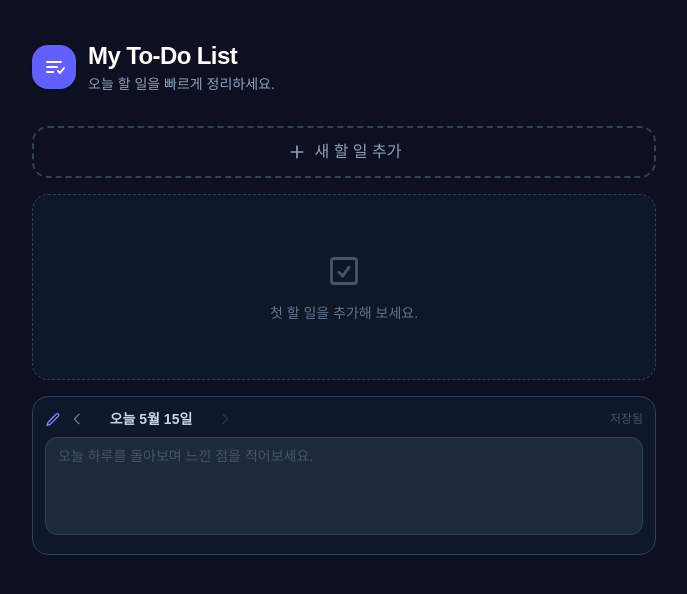
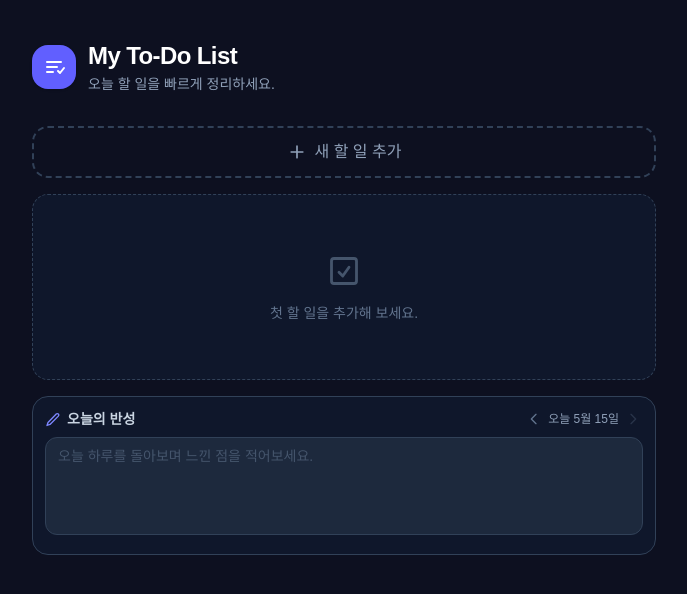
Before and after one commit to jointuplt2-wq/To-Do-List, a Next.js app: page / in a window 1280 px wide. Shown: the top 594 px of the page, without its empty margins (296-983 px from the left). Built offline with nearby package versions, Linux system fonts and the light colour scheme.

Commit message:
feat: 오늘의 반성 제목 복원 및 날짜 탐색 우측 배치

```diff
--- a/components/ReflectionSection.tsx
+++ b/components/ReflectionSection.tsx
@@ -48,6 +48,8 @@ export default function ReflectionSection() {
           <svg className="h-4 w-4 text-indigo-400" fill="none" viewBox="0 0 24 24" stroke="currentColor" strokeWidth={2}>
             <path strokeLinecap="round" strokeLinejoin="round" d="M16.862 4.487a2.25 2.25 0 0 1 3.182 3.182L7.5 20.213l-4.5 1.5 1.5-4.5L16.862 4.487Z" />
           </svg>
+          <h2 className="text-sm font-semibold text-slate-300">오늘의 반성</h2>
+        </div>
         <div className="flex items-center gap-1">
           <button
             onClick={() => setDate(prev => addDays(prev, -1))}
@@ -57,7 +59,7 @@ export default function ReflectionSection() {
               <path strokeLinecap="round" strokeLinejoin="round" d="M15 19l-7-7 7-7" />
             </svg>
           </button>
-            <span className="min-w-[120px] text-center text-sm font-semibold text-slate-300">{label}</span>
+          <span className="text-xs font-medium text-slate-400">{label}</span>
           <button
             onClick={() => setDate(prev => addDays(prev, 1))}
             disabled={today}
@@ -69,10 +71,6 @@ export default function ReflectionSection() {
           </button>
         </div>
       </div>
-        <span className={`text-xs transition-colors ${saved ? 'text-slate-600' : 'text-indigo-400'}`}>
-          {saved ? '저장됨' : '저장 중...'}
-        </span>
-      </div>
       <textarea
         value={text}
         onChange={e => handleChange(e.target.value)}
```
Lines whose indentation alone changed are shown as unchanged.
